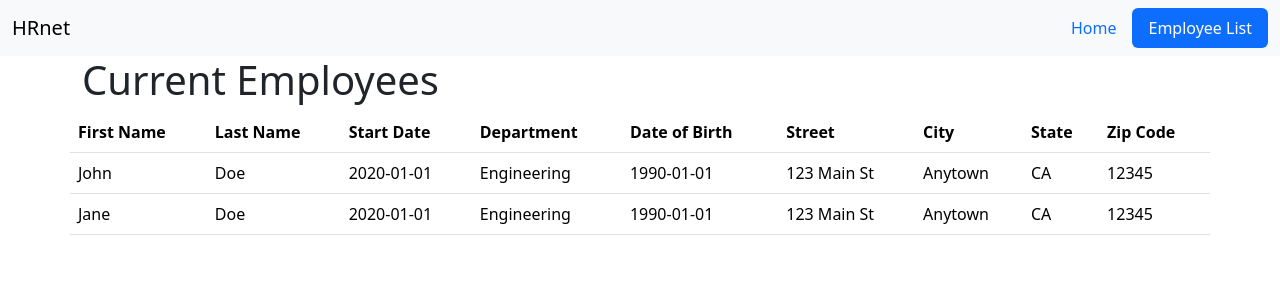
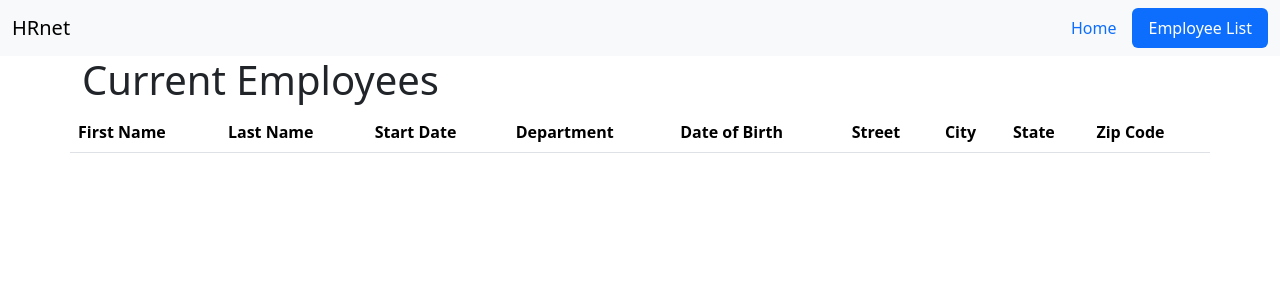
Before and after one commit to Thorekt/RobinOry_14_07072023, a React (Create React App) app: page /EmployeeList in a window 1280 px wide. Shown: the top 300 px of the page. Built offline with nearby package versions, Linux system fonts and the light colour scheme.

Commit message:
affichage de la list des employee

```diff
--- a/src/app/components/EmployeeTable.jsx
+++ b/src/app/components/EmployeeTable.jsx
@@ -1,35 +1,12 @@
 import React from 'react';
 import Table from 'react-bootstrap/Table';
+import { useSelector } from 'react-redux';
+import selectEmployee from '../utils/selectors';
 import EmployeeTableRow from './EmployeeTableRow';
 
-const employees = [
-  {
-    id: 0,
-    firstName: 'John',
-    lastName: 'Doe',
-    startDate: '2020-01-01',
-    department: 'Engineering',
-    birthDate: '1990-01-01',
-    street: '123 Main St',
-    city: 'Anytown',
-    state: 'CA',
-    zipCode: '12345',
-  },
-  {
-    id: 1,
-    firstName: 'Jane',
-    lastName: 'Doe',
-    startDate: '2020-01-01',
-    department: 'Engineering',
-    birthDate: '1990-01-01',
-    street: '123 Main St',
-    city: 'Anytown',
-    state: 'CA',
-    zipCode: '12345',
-  },
-];
-
 export default function EmployeeTable() {
+  const { list } = useSelector(selectEmployee);
+  const employees = list;
   return (
     <Table>
       <thead>
```
